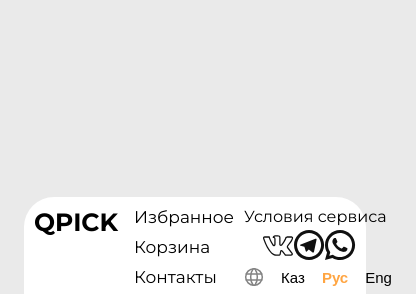
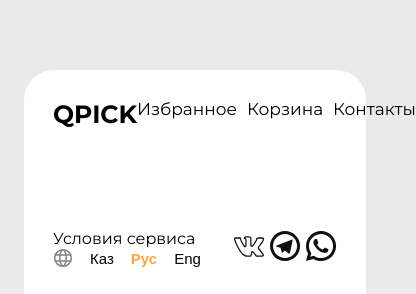
Before and after one commit to Maxeroz/neoflex-project-test, a React (Create React App) app: page /cart in a window 390 px wide. Shown: the part 547-841 px from the top of the page, 416 px wide, since content can reach past the window. Built offline with nearby package versions, Linux system fonts and the light colour scheme; no server answers.

Commit message:
Mobile Version Media

```diff
--- a/src/components/Footer.js
+++ b/src/components/Footer.js
@@ -13,9 +13,7 @@ function Footer({ language, dispatch }) {
       <div className="footer">
         <div className="logo-footer">
           <h1>QPICK</h1>
-        </div>
-        <div className="pages">
-          <div>
+          <div className="extra-pages">
             <ul className="list">
               <li>Избранное</li>
               <Link to="/cart" className="links">
@@ -24,6 +22,10 @@ function Footer({ language, dispatch }) {
               <li>Контакты</li>
             </ul>
           </div>
+        </div>
+
+        <div className="services-footer">
+          <div className="pages">
             <div className="lang-container">
               Условия сервиса
               <div className="language">
@@ -58,6 +60,7 @@ function Footer({ language, dispatch }) {
             </a>
           </div>
         </div>
+      </div>
     </footer>
   );
 }
--- a/src/index.css
+++ b/src/index.css
@@ -234,15 +234,24 @@ h1 {
   justify-content: space-between;
   padding: 29px;
   margin-top: auto;
+  gap: 200px;
   /* width: 1135px; */
   /* flex-direction: column; */
   /* flex-wrap: wrap; */
 }
 
 .logo-footer {
-  min-width: 100px;
-  width: 85px;
-  height: 80px;
+  justify-content: space-between;
+  /* flex-grow: 1; */
+  display: flex;
+  width: 60%;
+  /* width: 85px; */
+  /* height: 80px; */
+}
+
+.services-footer {
+  width: 40%;
+  display: flex;
 }
 
 .pages {
@@ -300,6 +309,7 @@ h1 {
   width: 126px;
   justify-content: space-between;
   align-items: center;
+  gap: 18px;
 }
 
 .network-icon {
@@ -501,13 +511,19 @@ h1 {
   justify-content: space-between;
 }
 
-@media (max-width: 670px) {
+@media (max-width: 995px) {
+  .footer {
+    gap: 100px;
+  }
+}
+
+@media (max-width: 650px) {
   .category-title {
     justify-content: center;
   }
 
   .product {
-    max-width: unset;
+    /* max-width: unset; */
   }
 
   .shoppingCart-info {
@@ -523,6 +539,22 @@ h1 {
   }
 
   .footer {
-    padding: 10px;
+    flex-direction: column;
+  }
+
+  .logo-footer {
+    width: unset;
+  }
+
+  .list {
+    flex-direction: row;
+  }
+  .networks {
+    gap: 5px;
+  }
+
+  .services-footer {
+    flex-direction: row;
+    width: unset;
   }
 }
```
Lines whose indentation alone changed are shown as unchanged.
